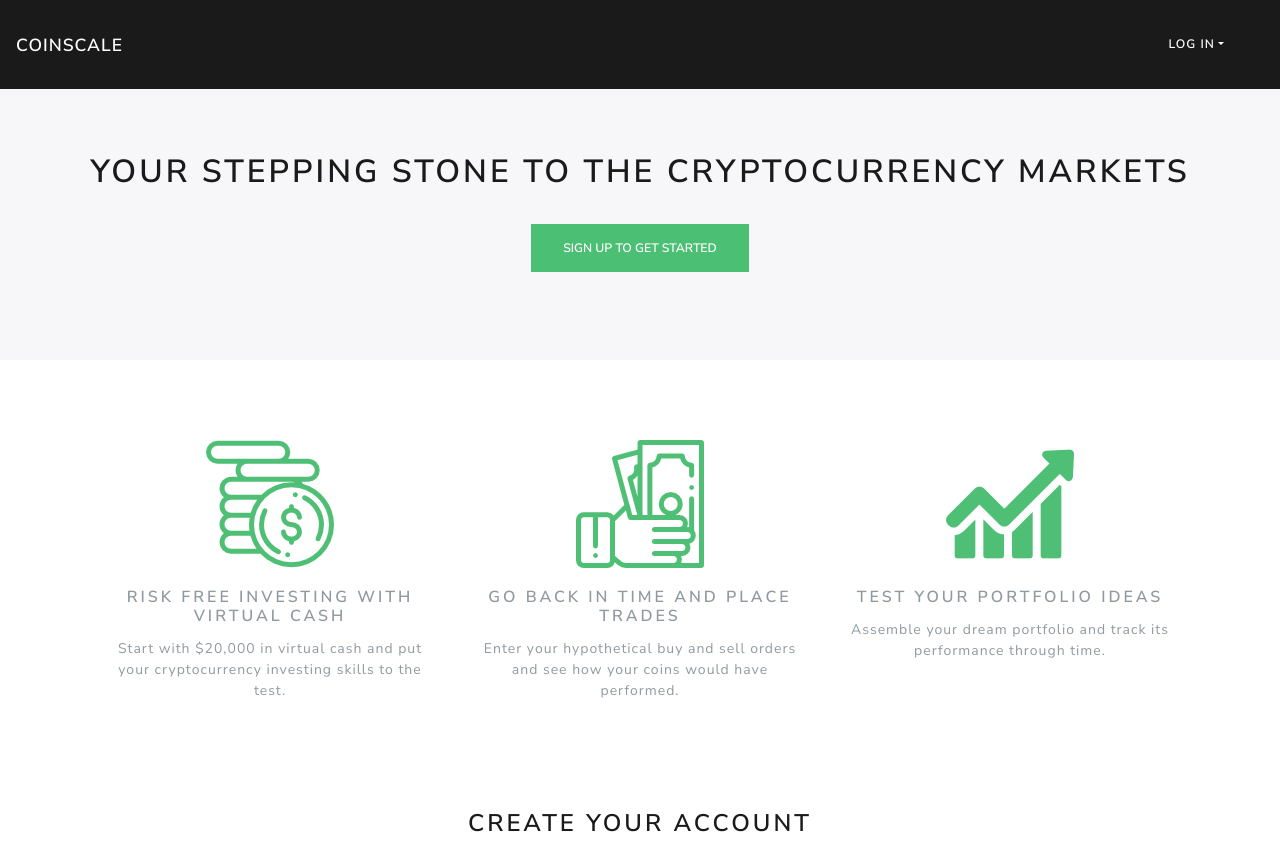
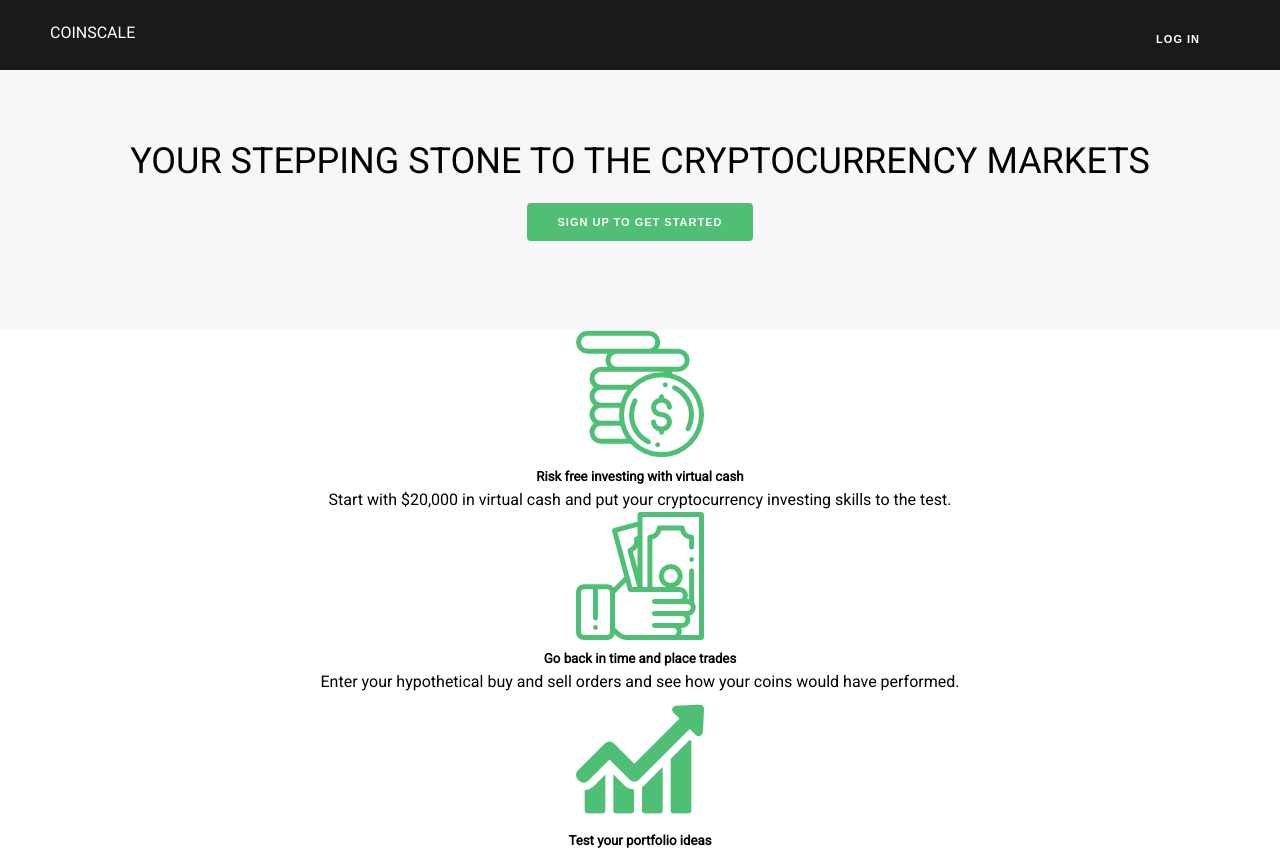
Before and after one commit to thomahau/coinscale-client, a React (Create React App) app: page / in a window 1280 px wide. Shown: the top 850 px of the page. Built offline with nearby package versions, Linux system fonts and the light colour scheme; no server answers.

Commit message:
refactoring

```diff
--- a/src/components/App.js
+++ b/src/components/App.js
@@ -1,8 +1,9 @@
 import React from 'react';
 import { connect } from 'react-redux';
 import { Route, withRouter } from 'react-router-dom';
-import Navigation from './Navigation';
-import LandingPage from './LandingPage';
+// import Navigation from './Navigation';
+import Headerbar from './Headerbar/Headerbar';
+import LandingPage from './LandingPage/LandingPage';
 import DashboardContainer from '../containers/DashboardContainer';
 import { refreshAuthToken } from '../actions/auth';
 
@@ -39,7 +40,8 @@ export class App extends React.Component {
   render() {
     return (
       <div>
-        <Navigation />
+        {/* <Navigation /> */}
+        <Headerbar />
         <Route exact path="/" component={LandingPage} />
         <Route path="/dashboard" component={DashboardContainer} />
       </div>
--- /dev/null
+++ b/src/components/Headerbar/Dropdown.js
@@ -0,0 +1,48 @@
+import React from 'react';
+import LoginForm from './LoginForm';
+
+export default class Dropdown extends React.Component {
+  constructor() {
+    super();
+    this.state = {
+      showMenu: false
+    };
+
+    this.showMenu = this.showMenu.bind(this);
+    this.closeMenu = this.closeMenu.bind(this);
+  }
+
+  showMenu(event) {
+    event.preventDefault();
+    this.setState({ showMenu: true }, () => {
+      document.addEventListener('click', this.closeMenu);
+    });
+  }
+
+  closeMenu(event) {
+    if (!this.dropdownMenu.contains(event.target)) {
+      this.setState({ showMenu: false }, () => {
+        document.removeEventListener('click', this.closeMenu);
+      });
+    }
+  }
+
+  render() {
+    return (
+      <div>
+        <button onClick={this.showMenu}>Log in</button>
+
+        {this.state.showMenu ? (
+          <div
+            className="dropdown-menu"
+            ref={(element) => {
+              this.dropdownMenu = element;
+            }}
+          >
+            <LoginForm />
+          </div>
+        ) : null}
+      </div>
+    );
+  }
+}
--- /dev/null
+++ b/src/components/Headerbar/Headerbar.css
@@ -0,0 +1,19 @@
+nav {
+  height: 70px;
+  position: absolute;
+  top: 0;
+  background-color: #1a1a1a;
+  color: white;
+  text-transform: uppercase;
+  padding: 20px 50px;
+}
+
+a {
+  color: white;
+  text-decoration: none;
+}
+
+button {
+  border: none;
+  color: white;
+}
--- /dev/null
+++ b/src/components/Headerbar/Headerbar.js
@@ -0,0 +1,15 @@
+import React from 'react';
+import { Link } from 'react-router-dom';
+import NavbarElements from './NavbarElements';
+import './Headerbar.css';
+
+export default function Headerbar() {
+  return (
+    <nav className="u-full-width" role="banner">
+      <Link className="u-pull-left" to="/">
+        coinscale
+      </Link>
+      <NavbarElements />
+    </nav>
+  );
+}
--- /dev/null
+++ b/src/components/Headerbar/LoginForm.js
@@ -0,0 +1,58 @@
+import React from 'react';
+import { reduxForm, Field, focus } from 'redux-form';
+import { Button, Form, FormGroup } from 'reactstrap';
+import FormInput from '../FormInput';
+import { login } from '../../actions/auth';
+import { required, nonEmpty } from '../../validators';
+
+export class LoginForm extends React.Component {
+  onSubmit(values) {
+    return this.props.dispatch(login(values.username, values.password));
+  }
+
+  render() {
+    let error;
+    if (this.props.error) {
+      error = (
+        <FormGroup aria-live="polite">
+          <p className="text-danger">{this.props.error}</p>
+        </FormGroup>
+      );
+    }
+
+    return (
+      <Form
+        className="login-form px-3 py-3"
+        onSubmit={this.props.handleSubmit(values => this.onSubmit(values))}
+      >
+        <FormGroup>
+          <label htmlFor="username">Username</label>
+          <Field
+            component={FormInput}
+            type="text"
+            name="username"
+            validate={[required, nonEmpty]}
+          />
+        </FormGroup>
+        <FormGroup>
+          <label htmlFor="password">Password</label>
+          <Field
+            component={FormInput}
+            type="password"
+            name="password"
+            validate={[required, nonEmpty]}
+          />
+        </FormGroup>
+        {error}
+        <Button color="success" disabled={this.props.submitting} block>
+          Log in
+        </Button>
+      </Form>
+    );
+  }
+}
+
+export default reduxForm({
+  form: 'login',
+  onSubmitFail: (errors, dispatch) => dispatch(focus('login', 'username'))
+})(LoginForm);
--- /dev/null
+++ b/src/components/Headerbar/NavbarElements.js
@@ -0,0 +1,40 @@
+import React from 'react';
+import { connect } from 'react-redux';
+import Dropdown from './Dropdown';
+import { clearAuth } from '../../actions/auth';
+import { clearAuthToken } from '../../local-storage';
+
+export class NavbarElements extends React.Component {
+  logOut() {
+    this.props.dispatch(clearAuth());
+    clearAuthToken();
+  }
+
+  render() {
+    if (this.props.loggedIn) {
+      return (
+        <div className="u-pull-right">
+          <span>{this.props.username}</span>
+          <button onClick={() => this.logOut()}>Log out</button>
+        </div>
+      );
+    }
+    return (
+      <div className="u-pull-right">
+        <Dropdown />
+      </div>
+    );
+  }
+}
+
+const mapStateToProps = (state) => {
+  if (state.auth.currentUser !== null) {
+    return {
+      loggedIn: true,
+      username: state.auth.currentUser.username
+    };
+  }
+  return { loggedIn: false };
+};
+
+export default connect(mapStateToProps)(NavbarElements);
--- /dev/null
+++ b/src/components/LandingPage/Jumbotron.js
@@ -0,0 +1,12 @@
+import React from 'react';
+
+export default function Jumbotron(props) {
+  return (
+    <div className="jumbotron u-full-width text-center">
+      <h1>Your stepping stone to the cryptocurrency markets</h1>
+      <button className="button-primary" onClick={() => props.onClick()}>
+        Sign up to get started
+      </button>
+    </div>
+  );
+}
--- /dev/null
+++ b/src/components/LandingPage/LandingPage.css
@@ -0,0 +1,19 @@
+.landing-page-wrapper {
+  margin-top: 70px;
+}
+
+.jumbotron {
+  height: 260px;
+  background-color: #f7f7f9;
+  padding-top: 70px;
+}
+
+h1 {
+  margin-top: 0;
+  margin-bottom: 2rem;
+  font-weight: 300;
+  font-size: 3.6rem;
+  line-height: 1.2;
+  /* letter-spacing: -0.1rem; */
+  text-transform: uppercase;
+}
--- a/src/components/LandingPage.js
+++ b/src/components/LandingPage/LandingPage.js
@@ -10,16 +10,17 @@ import {
   CardText,
   CardBody,
   Container,
-  Jumbotron,
   Col,
   Row
 } from 'reactstrap';
-import RegistrationForm from './RegistrationForm';
+import Jumbotron from './Jumbotron';
+import RegistrationForm from '../RegistrationForm';
 // import Footer from './Footer';
+import './LandingPage.css';
 
 export class LandingPage extends React.Component {
-  scrollToSignup(formClassName) {
-    const form = document.getElementsByClassName(formClassName)[0];
+  scrollToSignup() {
+    const form = document.getElementsByClassName('register-form')[0];
     form.scrollIntoView({ behavior: 'smooth' });
   }
 
@@ -30,23 +31,12 @@ export class LandingPage extends React.Component {
     }
 
     return (
-      <div>
-        <Jumbotron className="text-center">
-          <Container>
-            <h1>Your stepping stone to the cryptocurrency markets</h1>
-            <Button
-              color="success"
-              className="my-4"
-              onClick={() => this.scrollToSignup('register-form')}
-            >
-              Sign up to get started
-            </Button>
-          </Container>
-        </Jumbotron>
+      <div className="landing-page-wrapper">
+        <Jumbotron onClick={this.scrollToSignup} />
         <Container className="text-center">
           <CardGroup className="my-6">
             <Card className="py-lg-5 feature-card">
-              <CardImg top src={require('../images/money-g.png')} alt="Money icon" />
+              <CardImg top src={require('../../images/money-g.png')} alt="Money icon" />
               <CardBody>
                 <CardTitle>Risk free investing with virtual cash</CardTitle>
                 <CardText>
@@ -56,7 +46,7 @@ export class LandingPage extends React.Component {
               </CardBody>
             </Card>
             <Card className="py-lg-5 feature-card">
-              <CardImg top src={require('../images/trade-g.png')} alt="Trade icon" />
+              <CardImg top src={require('../../images/trade-g.png')} alt="Trade icon" />
               <CardBody>
                 <CardTitle>Go back in time and place trades</CardTitle>
                 <CardText>
@@ -66,7 +56,7 @@ export class LandingPage extends React.Component {
               </CardBody>
             </Card>
             <Card className="py-lg-5 feature-card">
-              <CardImg top src={require('../images/line-chart-g.png')} alt="Chart icon" />
+              <CardImg top src={require('../../images/line-chart-g.png')} alt="Chart icon" />
               <CardBody>
                 <CardTitle>Test your portfolio ideas</CardTitle>
                 <CardText>
--- a/src/index.css
+++ b/src/index.css
@@ -1,7 +1,166 @@
-body {
+@import url('https://fonts.googleapis.com/css?family=Roboto');
+/* @import url('https://fonts.googleapis.com/css?family=Roboto:400,500'); */
+
+* {
+  box-sizing: border-box;
   margin: 0;
   padding: 0;
 }
+
+/* Grid */
+.container {
+  position: relative;
+  width: 100%;
+  max-width: 960px;
+  margin: 0 auto;
+  padding: 0 20px;
+}
+
+.column,
+.columns {
+  width: 100%;
+  float: left;
+}
+
+@media only screen and (min-width: 400px) {
+  .container {
+    width: 80%;
+    padding: 0;
+  }
+}
+
+@media only screen and (min-width: 550px) {
+  .column,
+  .columns {
+    margin-left: 4%;
+  }
+  .column:first-child,
+  .columns:first-child {
+    margin-left: 0;
+  }
+  .three.columns {
+    width: 22%;
+  }
+  .four.columns {
+    width: 30.6666666667%;
+  }
+  .five.columns {
+    width: 39.3333333333%;
+  }
+  .six.columns {
+    width: 48%;
+  }
+  .nine.columns {
+    width: 74%;
+  }
+}
+
+/* Clearing */
+.container:after,
+.row:after {
+  content: '';
+  display: table;
+  clear: both;
+}
+
+/* Base styles */
+html {
+  font-size: 62.5%;
+}
+
+body {
+  font-size: 1.6em;
+  line-height: 1.6;
+  font-weight: 300;
+  font-family: 'Roboto', Helvetica, Arial, sans-serif;
+}
+
+.container,
+.jumbotron {
+  text-align: center;
+}
+
+/* Typography + colors */
+a {
+  cursor: pointer;
+  text-decoration: none;
+}
+
+/* Utilities */
+.u-full-width {
+  width: 100%;
+}
+
+.u-pull-right {
+  float: right;
+}
+
+.u-pull-left {
+  float: left;
+}
+
+/* Buttons */
+.button,
+button,
+input[type='submit'] {
+  display: inline-block;
+  height: 38px;
+  padding: 0 30px;
+  color: #555;
+  text-align: center;
+  font-size: 11px;
+  font-weight: 600;
+  line-height: 38px;
+  letter-spacing: 0.1rem;
+  text-transform: uppercase;
+  text-decoration: none;
+  white-space: nowrap;
+  background-color: transparent;
+  border-radius: 4px;
+  border: 1px solid #bbb;
+  cursor: pointer;
+  box-sizing: border-box;
+}
+
+.button:hover,
+button:hover,
+input[type='submit']:hover,
+.button:focus,
+button:focus,
+input[type='submit']:focus {
+  color: #333;
+  border-color: #888;
+}
+
+.button:hover,
+button:hover,
+input[type='submit']:hover,
+a[role='button']:hover {
+  outline: 0;
+}
+
+.button.button-primary,
+button.button-primary,
+input[type='submit'].button-primary {
+  color: #fff;
+  background-color: #50be75;
+  border-color: #50be75;
+}
+
+.button.button-primary:hover,
+button.button-primary:hover,
+input[type='submit'].button-primary:hover,
+.button.button-primary:focus,
+button.button-primary:focus,
+input[type='submit'].button-primary:focus {
+  color: #fff;
+  background-color: #50be75;
+  border-color: #50be75;
+}
+
+/* ============================================= */
+/* ============================================= */
+/* ============================================= */
 
 .dropdown-menu {
   width: 200px;
--- a/src/index.js
+++ b/src/index.js
@@ -2,8 +2,8 @@ import React from 'react';
 import ReactDOM from 'react-dom';
 import { BrowserRouter as Router } from 'react-router-dom';
 import { Provider } from 'react-redux';
-import 'bootstrap/dist/css/bootstrap.min.css';
-import './theme.min.css';
+// import 'bootstrap/dist/css/bootstrap.min.css';
+// import './theme.min.css';
 import './index.css';
 import store from './store';
 import App from './components/App';
```
Also changed, not shown: 1 other file (tests, documents, lock files or other folders).
